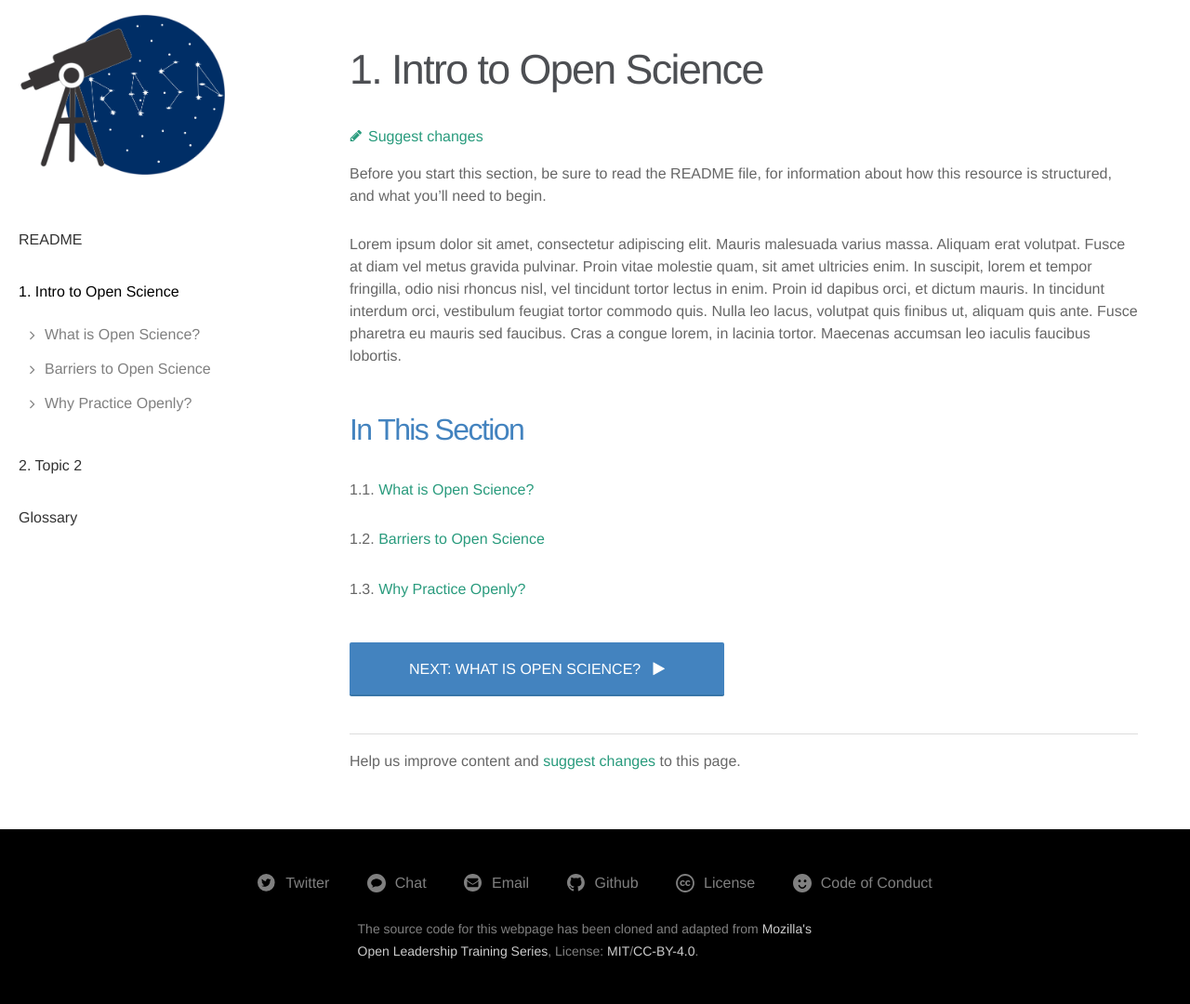
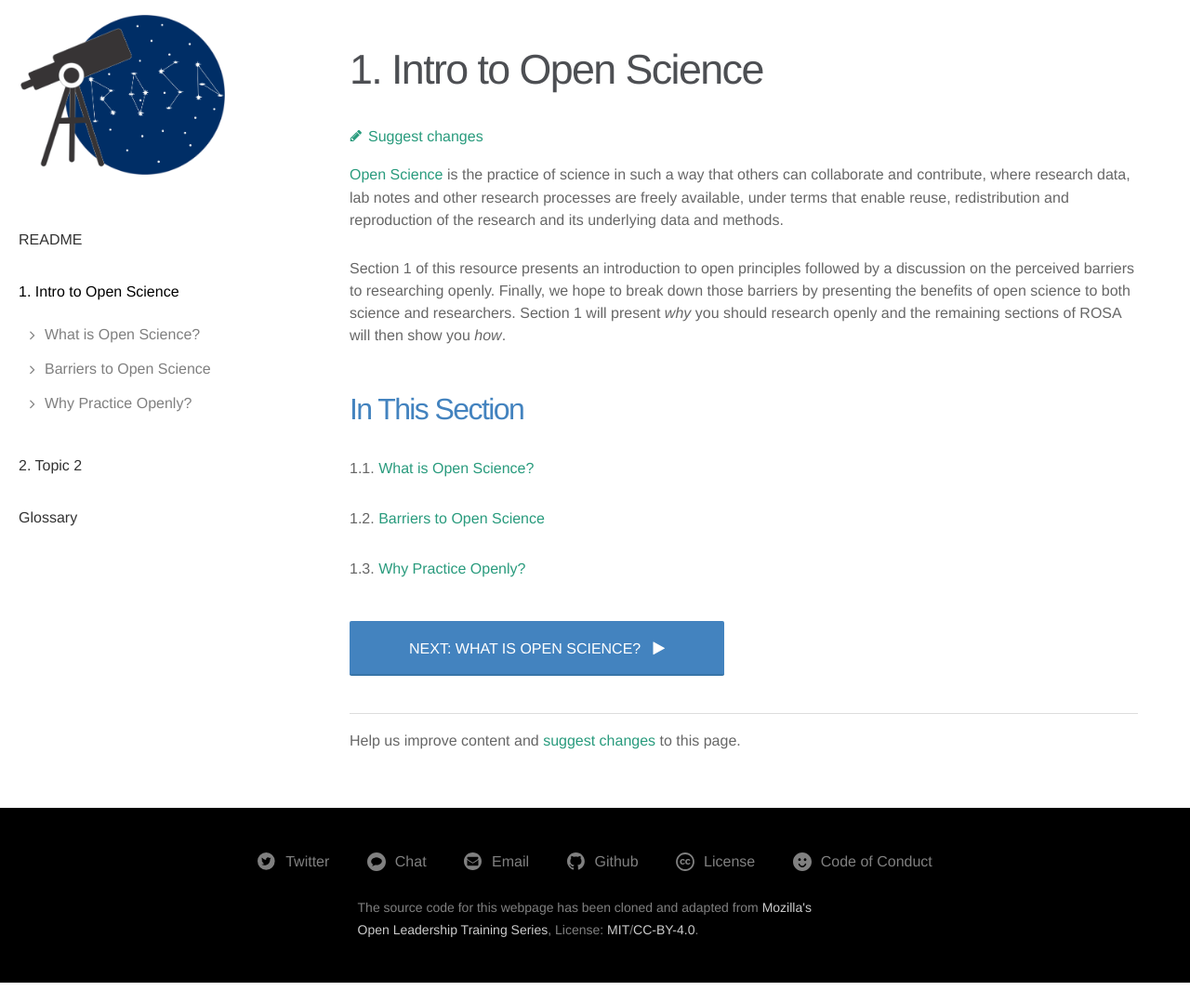
Before and after one commit to rainsworth/ROSA, a Jekyll site: the page built from _articles/introduction-to-open-science.md, in a window 1280 px wide. Shown: the whole page at 93% size. Built offline with Jekyll 4.4.1, drawn with Linux system fonts in a browser that asks for light colours; nearby versions of some CDN libraries; comment, search, counter and statistics services are not loaded; a style sheet for code colours, icons or effects is not loaded; after the commit the page ends 1057 px from its top, so only the background shows below that.

Commit message:
slight style changes

```diff
--- a/_articles/introduction-to-open-science.md
+++ b/_articles/introduction-to-open-science.md
@@ -10,6 +10,8 @@ contents:
 following: _articles/introduction-to-open-science/what-is-open-science.md
 ---
 
-**Before you start this section, be sure to read the README file, for information about how this resource is structured, and what you’ll need to begin.**
 
-Lorem ipsum dolor sit amet, consectetur adipiscing elit. Mauris malesuada varius massa. Aliquam erat volutpat. Fusce at diam vel metus gravida pulvinar. Proin vitae molestie quam, sit amet ultricies enim. In suscipit, lorem et tempor fringilla, odio nisi rhoncus nisl, vel tincidunt tortor lectus in enim. Proin id dapibus orci, et dictum mauris. In tincidunt interdum orci, vestibulum feugiat tortor commodo quis. Nulla leo lacus, volutpat quis finibus ut, aliquam quis ante. Fusce pharetra eu mauris sed faucibus. Cras a congue lorem, in lacinia tortor. Maecenas accumsan leo iaculis faucibus lobortis.
+
+**[Open Science](https://www.fosteropenscience.eu/foster-taxonomy/open-science-definition)** is the practice of science in such a way that others can collaborate and contribute, where research data, lab notes and other research processes are freely available, under terms that enable reuse, redistribution and reproduction of the research and its underlying data and methods.
+
+Section 1 of this resource presents an introduction to open principles followed by a discussion on the perceived barriers to researching openly. Finally, we hope to break down those barriers by presenting the benefits of open science to both science and researchers. Section 1 will present ***why*** you should research openly and the remaining sections of ROSA will then show you ***how***.
--- a/_layouts/default.html
+++ b/_layouts/default.html
@@ -3,7 +3,7 @@
     <head>
       <meta charset="utf-8">
       <meta http-equiv="X-UA-Compatible" content="IE=edge,chrome=1">
-      <meta name="viewport"> <!--content="width=device-width">-->
+      <!--<meta name="viewport"> content="width=device-width">-->
 
       <title>{{ site.title }}{% if page.title %} : {{ page.title }}{% endif %}</title>
       <meta name="description" content="{{ site.subtitle }}">
```
